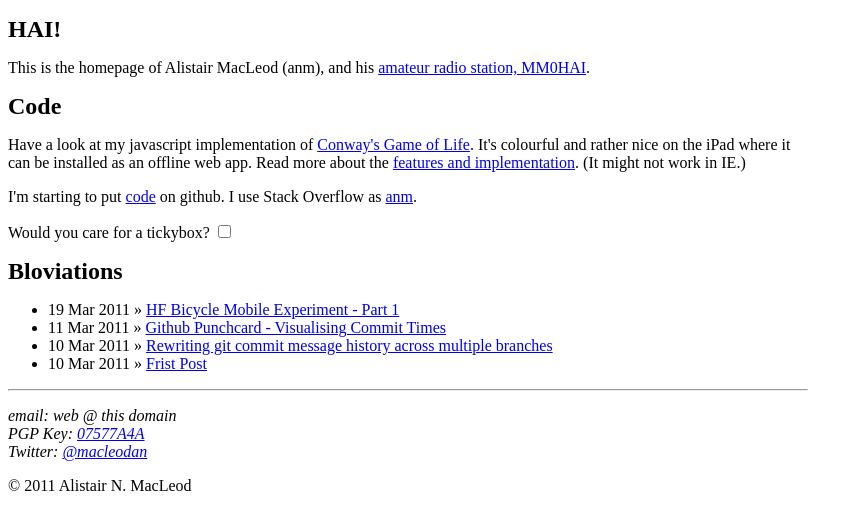
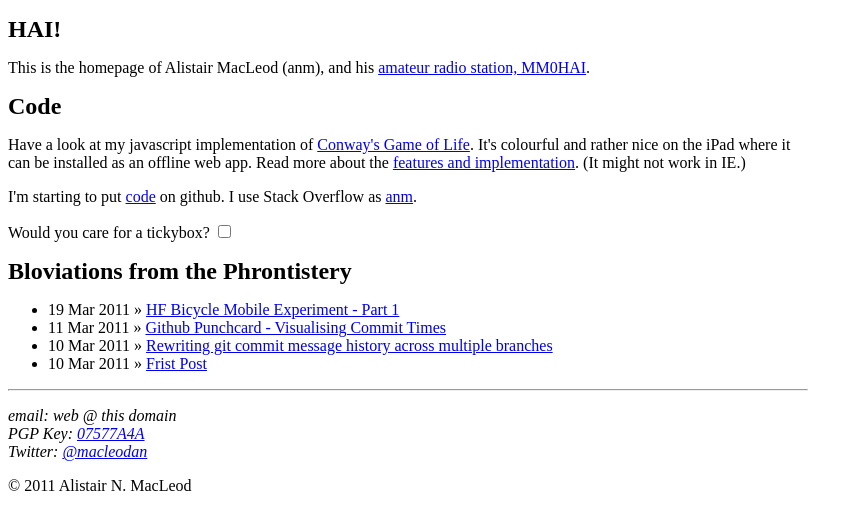
Before and after one commit to anm/anm.github.com, a Jekyll site: the page built from index.html, in a window 1280 px wide. Shown: the top 530 px of the page, without its empty margins (0-863 px from the left). Built offline with Jekyll 4.4.1, drawn with Linux system fonts in a browser that asks for light colours; Markdown is read by kramdown in place of the engine named in the settings.

Commit message:
Added phrontistery.

```diff
--- a/index.html
+++ b/index.html
@@ -63,7 +69,7 @@ document.getElementById("ticky_text").innerHTML=":-(";
 </p>
 
 
-<h1>Bloviations</h1>
+<h1>Bloviations from the Phrontistery</h1>
 <div id="blog">
     <ul class="posts">
     {% for post in site.posts %}
```
Also changed, not shown: other parts of index.html (+8 -6 lines).
